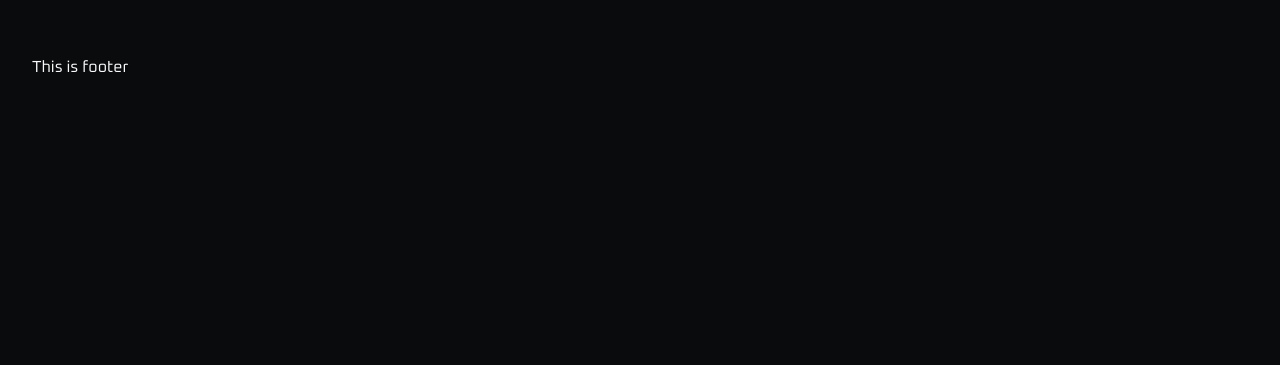
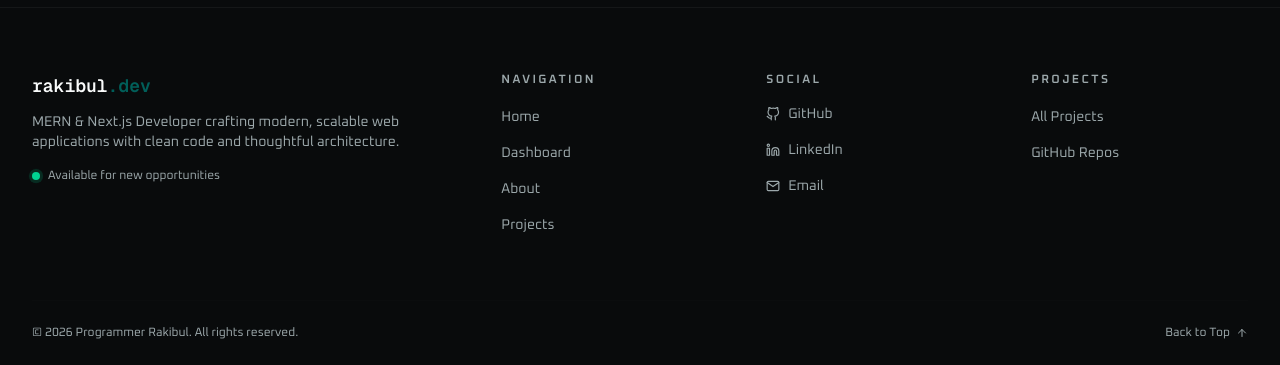
Before and after one commit to programmerrakibul/next-portfolio, a Next.js app: page /projects in a window 1280 px wide. Shown: the part 793-1158 px from the top of the page. Before the commit the page ends 920 px from the top, so only its background shows below. Built offline with nearby package versions, Linux system fonts and the light colour scheme.

Commit message:
feat: enhance NotFound and SiteFooter components with animations and improved layout

```diff
--- a/src/app/not-found.tsx
+++ b/src/app/not-found.tsx
@@ -1,15 +1,79 @@
+"use client";
+
 import Container from "@/components/shared/container";
 import Section from "@/components/shared/section";
+import { Button } from "@/components/ui/button";
+import { motion } from "motion/react";
+import Link from "next/link";
 
 const NotFound = () => {
   return (
-    <>
-      <Section>
-        <Container>
-          <h1>Not Found</h1>
-        </Container>
-      </Section>
-    </>
+    <Section className="relative flex min-h-dvh items-center justify-center overflow-hidden pt-20">
+      {/* Ambient radial glow */}
+      <div className="pointer-events-none absolute inset-0 flex items-center justify-center">
+        <div className="h-125 w-125 rounded-full bg-primary/10 blur-[120px] md:h-175 md:w-175" />
+      </div>
+
+      <Container>
+        {/* Floating 424 background text */}
+        <motion.div
+          animate={{ y: [0, -14, 0] }}
+          transition={{ duration: 6, repeat: Infinity, ease: "easeInOut" }}
+          className="pointer-events-none absolute inset-0 flex select-none items-center justify-center"
+        >
+          <span className="font-heading text-[15rem] font-black leading-none text-foreground/4 blur-2xl md:text-[25rem]">
+            404
+          </span>
+        </motion.div>
+
+        {/* Foreground content */}
+        <div className="relative z-10 mx-auto max-w-xl px-4 text-center">
+          <motion.p
+            initial={{ opacity: 0, y: 10 }}
+            animate={{ opacity: 1, y: 0 }}
+            transition={{ duration: 0.5 }}
+            className="text-sm font-medium uppercase tracking-wider text-primary"
+          >
+            Error 404
+          </motion.p>
+
+          <motion.h1
+            initial={{ opacity: 0, y: 20 }}
+            animate={{ opacity: 1, y: 0 }}
+            transition={{ duration: 0.5, delay: 0.1 }}
+            className="mt-4 font-heading text-5xl font-bold md:text-7xl"
+          >
+            Page Not Found
+          </motion.h1>
+
+          <motion.p
+            initial={{ opacity: 0, y: 20 }}
+            animate={{ opacity: 1, y: 0 }}
+            transition={{ duration: 0.5, delay: 0.2 }}
+            className="mt-4 text-muted-foreground"
+          >
+            The page you&apos;re trying to reach doesn&apos;t exist or has been
+            moved.
+          </motion.p>
+
+          <motion.div
+            initial={{ opacity: 0, y: 20 }}
+            animate={{ opacity: 1, y: 0 }}
+            transition={{ duration: 0.5, delay: 0.3 }}
+            className="mt-8 inline-block"
+          >
+            <motion.div
+              whileHover={{ scale: 1.05 }}
+              transition={{ type: "spring", stiffness: 300, damping: 15 }}
+            >
+              <Button asChild>
+                <Link href="/">Go Back Home</Link>
+              </Button>
+            </motion.div>
+          </motion.div>
+        </div>
+      </Container>
+    </Section>
   );
 };
 
--- a/src/components/shared/site-footer.tsx
+++ b/src/components/shared/site-footer.tsx
@@ -1,15 +1,172 @@
-import Container from "./container";
-import Section from "./section";
+"use client";
+
+import Container from "@/components/shared/container";
+import Logo from "@/components/ui/logo";
+import Link from "next/link";
+import type { IconType } from "react-icons";
+import { FiArrowUp, FiGithub, FiLinkedin, FiMail } from "react-icons/fi";
+
+interface FooterLink {
+  label: string;
+  href: string;
+}
+
+const navLinks: FooterLink[] = [
+  { label: "Home", href: "/" },
+  { label: "Dashboard", href: "/dashboard" },
+  { label: "About", href: "/about" },
+  { label: "Projects", href: "/projects" },
+];
+
+const socialLinks: (FooterLink & { icon: IconType })[] = [
+  {
+    label: "GitHub",
+    href: "https://github.com/programmerrakibul",
+    icon: FiGithub,
+  },
+  {
+    label: "LinkedIn",
+    href: "https://linkedin.com",
+    icon: FiLinkedin,
+  },
+  {
+    label: "Email",
+    href: "mailto:contact@programmerrakibul.com",
+    icon: FiMail,
+  },
+];
+
+const projectLinks: FooterLink[] = [
+  { label: "All Projects", href: "/projects" },
+  {
+    label: "GitHub Repos",
+    href: "https://github.com/programmerrakibul?tab=repositories",
+  },
+];
+
+const linkClass =
+  "relative after:absolute after:bottom-0 after:left-0 after:h-px after:w-0 after:bg-current after:transition-all after:duration-300 hover:after:w-full inline-block w-fit";
+
+function AvailabilityDot() {
+  return (
+    <span className="relative flex size-2">
+      <span className="absolute inline-flex size-full animate-ping rounded-full bg-emerald-400/75" />
+      <span className="relative inline-flex size-2 rounded-full bg-emerald-400" />
+    </span>
+  );
+}
 
 const SiteFooter = () => {
+  const scrollToTop = () => {
+    window.scrollTo({ top: 0, behavior: "smooth" });
+  };
+
   return (
-    <>
-      <Section>
-        <Container>
-          <h2>This is footer</h2>
-        </Container>
-      </Section>
-    </>
+    <footer className="border-t border-border/50 bg-background">
+      <Container>
+        {/* Top row */}
+        <div className="grid grid-cols-2 gap-10 py-12 sm:grid-cols-3 md:grid-cols-[1.5fr_1fr_1fr_1fr] md:gap-12 md:py-16">
+          {/* Brand column */}
+          <div className="col-span-2 sm:col-span-3 md:col-end-2">
+            <Logo />
+
+            <p className="mt-3 text-sm text-muted-foreground">
+              MERN &amp; Next.js Developer crafting modern, scalable web
+              applications with clean code and thoughtful architecture.
+            </p>
+
+            <div className="mt-4 flex items-center gap-2">
+              <AvailabilityDot />
+              <span className="text-xs text-muted-foreground">
+                Available for new opportunities
+              </span>
+            </div>
+          </div>
+
+          {/* Navigation */}
+          <div>
+            <h3 className="text-xs font-semibold uppercase tracking-[0.2em] text-muted-foreground">
+              Navigation
+            </h3>
+            <ul className="mt-4 space-y-3">
+              {navLinks.map((link) => (
+                <li key={link.href}>
+                  <Link
+                    href={link.href}
+                    className={`text-sm text-muted-foreground transition-colors hover:text-foreground ${linkClass}`}
+                  >
+                    {link.label}
+                  </Link>
+                </li>
+              ))}
+            </ul>
+          </div>
+
+          {/* Social */}
+          <div>
+            <h3 className="text-xs font-semibold uppercase tracking-[0.2em] text-muted-foreground">
+              Social
+            </h3>
+            <ul className="mt-4 space-y-3">
+              {socialLinks.map((link) => (
+                <li key={link.label}>
+                  <Link
+                    href={link.href}
+                    target="_blank"
+                    rel="noreferrer"
+                    className={`inline-flex items-center gap-2 text-sm text-muted-foreground transition-colors hover:text-foreground ${linkClass}`}
+                  >
+                    <link.icon className="size-3.5 shrink-0" />
+                    {link.label}
+                  </Link>
+                </li>
+              ))}
+            </ul>
+          </div>
+
+          {/* Projects */}
+          <div>
+            <h3 className="text-xs font-semibold uppercase tracking-[0.2em] text-muted-foreground">
+              Projects
+            </h3>
+            <ul className="mt-4 space-y-3">
+              {projectLinks.map((link) => (
+                <li key={link.label}>
+                  <Link
+                    href={link.href}
+                    {...(link.href.startsWith("http")
+                      ? { target: "_blank", rel: "noreferrer" }
+                      : {})}
+                    className={`text-sm text-muted-foreground transition-colors hover:text-foreground ${linkClass}`}
+                  >
+                    {link.label}
+                  </Link>
+                </li>
+              ))}
+            </ul>
+          </div>
+        </div>
+
+        {/* Divider */}
+        <div className="h-px bg-border/10" />
+
+        {/* Bottom row */}
+        <div className="flex flex-col items-center justify-between gap-4 py-6 sm:flex-row">
+          <p className="text-xs text-muted-foreground">
+            &copy; {new Date().getFullYear()} Programmer Rakibul. All rights
+            reserved.
+          </p>
+
+          <button
+            onClick={scrollToTop}
+            className="inline-flex items-center gap-1.5 text-xs text-muted-foreground transition-colors hover:text-foreground"
+          >
+            Back to Top
+            <FiArrowUp className="size-3" />
+          </button>
+        </div>
+      </Container>
+    </footer>
   );
 };
 
```
